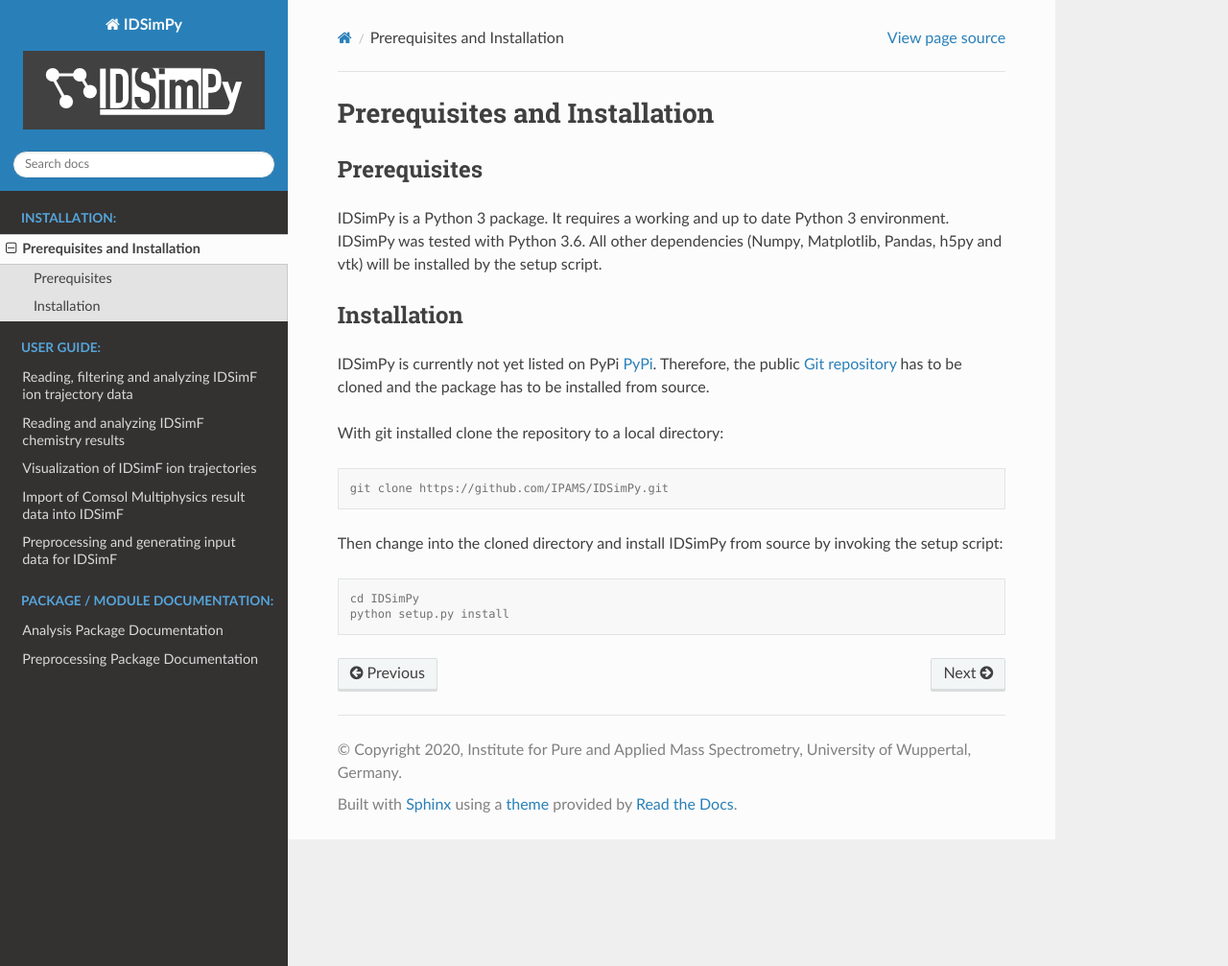
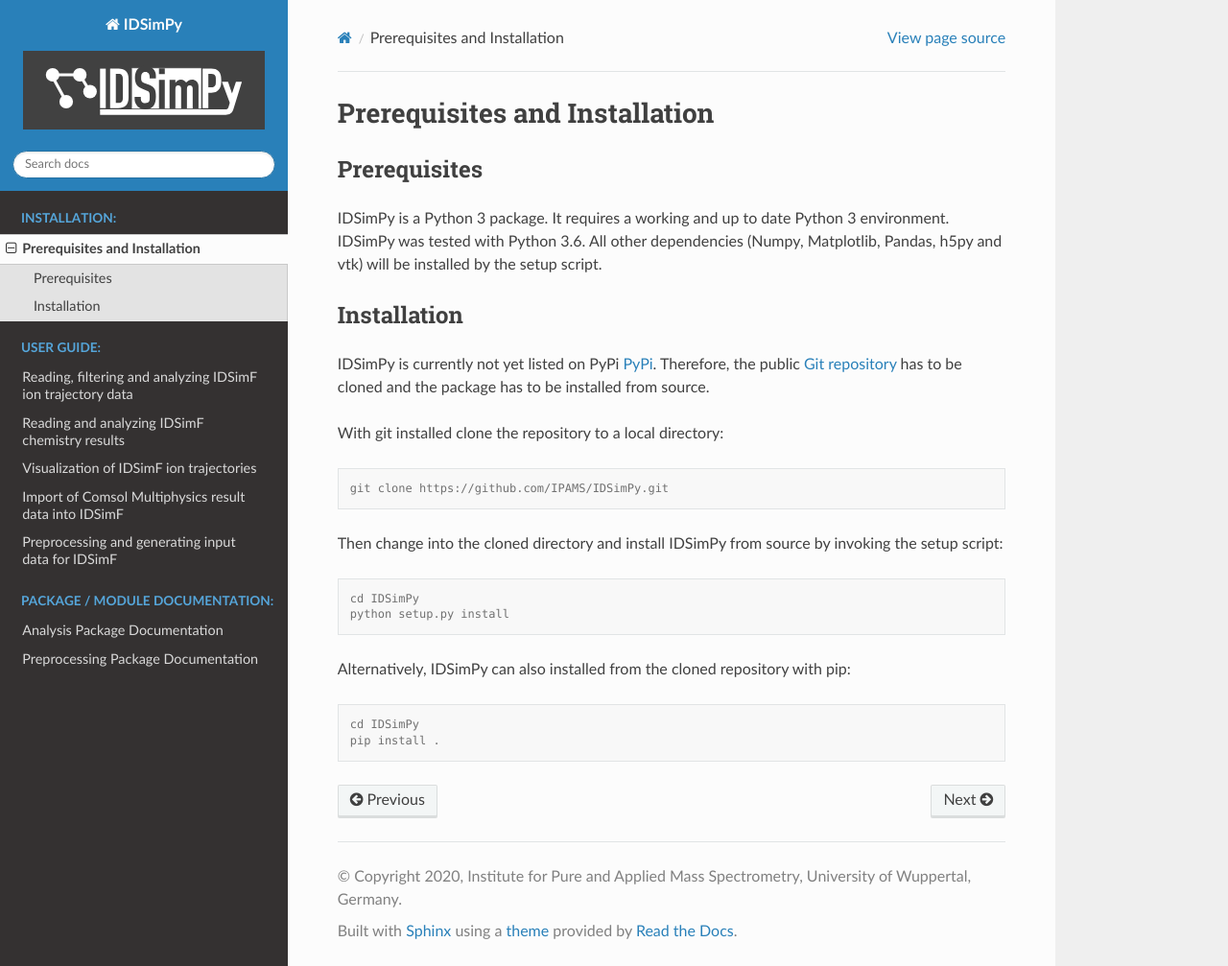
Before and after one commit to IPAMS/IDSimPy, a Sphinx documentation site: the page built from docs/installation/installation.rst, in a window 1280 px wide and 1007 px high. Shown: the whole window at 96% size. Built offline with Sphinx 7.4.7 and the Read the Docs theme 2.0.0, drawn with Linux system fonts in a browser that asks for light colours.

Commit message:
Adds short note about installation with pip in the docs

```diff
--- a/docs/installation/installation.rst
+++ b/docs/installation/installation.rst
@@ -26,3 +26,11 @@
 
     cd IDSimPy
     python setup.py install
+
+
+Alternatively, IDSimPy can also installed from the cloned repository with pip:
+
+.. code-block:: console
+
+    cd IDSimPy
+    pip install .
```
